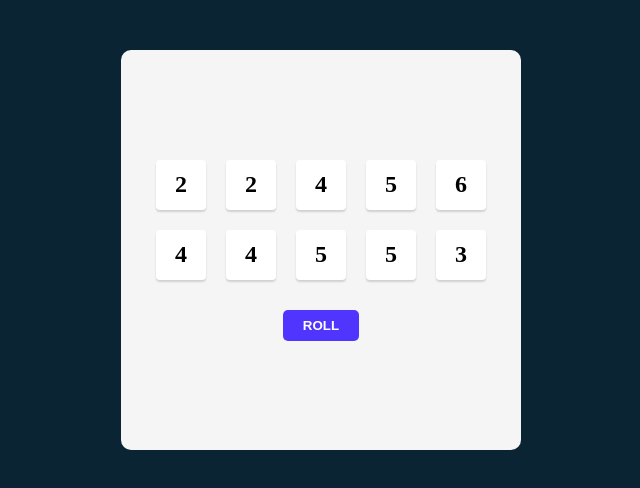
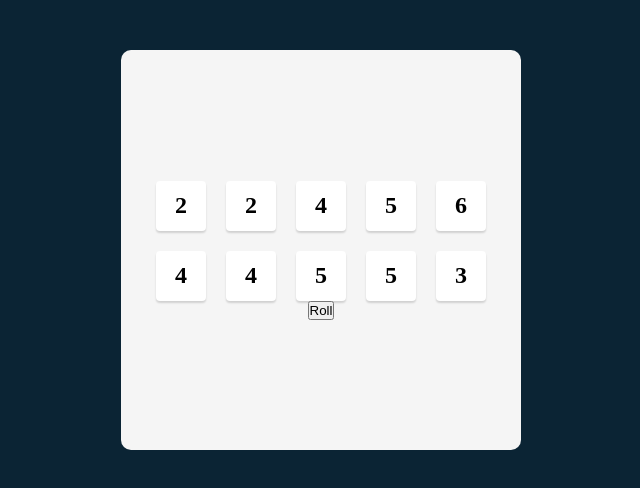
Before and after one commit to PJMantoss/tenzies_game, a React (Create React App) app: page / in a window 1280 px wide. Shown: the top 488 px of the page, without its empty margins (319-959 px from the left). Built offline with nearby package versions, Linux system fonts and the light colour scheme.

Commit message:
update App styling

```diff
--- a/src/App.css
+++ b/src/App.css
@@ -10,7 +10,7 @@ main {
   margin: 50px auto;
 }
 
-main > button {
+.roll-dice {
   margin-top: 30px;
   padding: 8px 20px;
   background: #5035ff;
```
